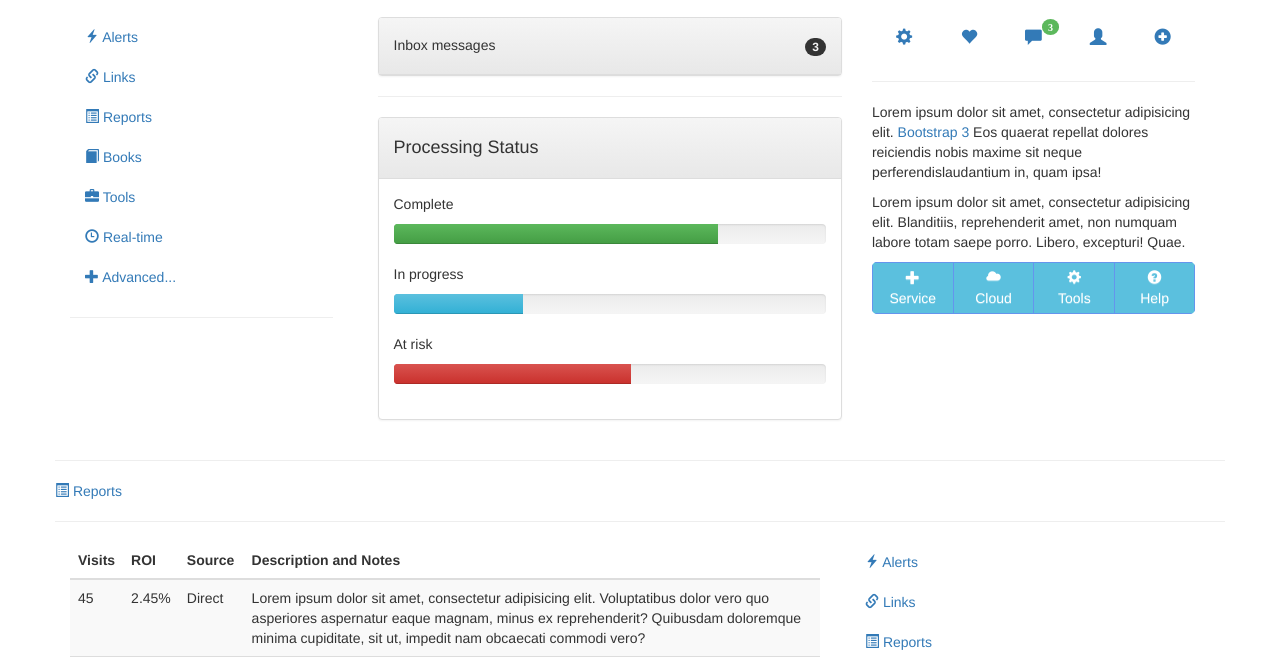
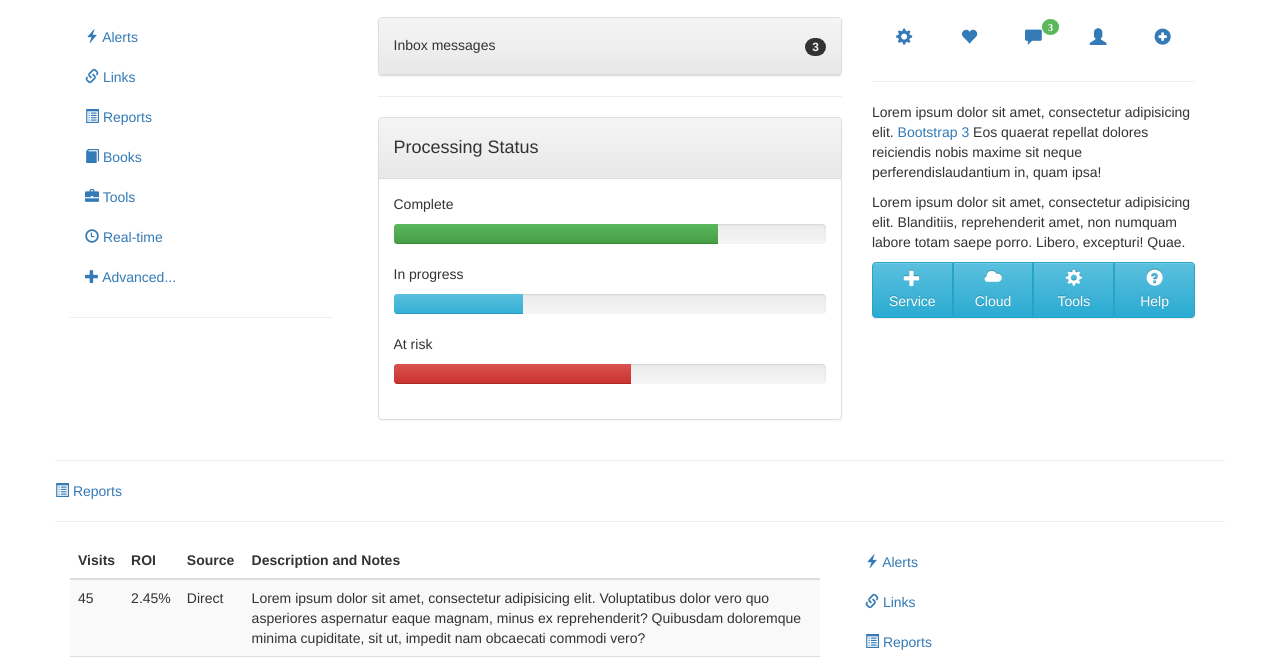
Before and after one commit to dionisnote/bootstrap3Layout, a plain HTML site: page index.html in a window 1280 px wide. Shown: the part 120-787 px from the top of the page. Drawn offline with nearby package versions, Linux system fonts and the light colour scheme.

Commit message:
change action buttons from ul to btn-group

```diff
--- a/css/override.css
+++ b/css/override.css
@@ -19,37 +19,15 @@
     margin: 20px 0;
 }
 
-.nav-custom-blue {
-    width: 100%;
-    border-radius: 5px;
-    overflow: hidden;
-}
-.nav-custom-blue li{
-    width: 25%;
-    text-align: center;
-}
-.nav-custom-blue li a {
-    color: white;
-    background: #5bc0de;
-    border: 1px solid cornflowerblue;
-    border-right: none;
-    padding: 5px 15px;
-}
-.nav-custom-blue li:last-child a {
-    border-right: 1px solid cornflowerblue;
-
-}
-.nav-custom-blue li a:hover, .nav-custom-blue li a:active {
-    background: #5bc0de;
-}
-
-.nav-custom-blue li a span {
-    display: inline-block;
-    width: 100%;
-}
 
 .action-icons {
     font-size: 120%;
+}
+
+.action-btns span{
+    display: block;
+    font-size: 120%;
+    margin-bottom: 5px;
 }
 
 .msg-label {
--- a/index.html
+++ b/index.html
@@ -94,12 +94,21 @@
                     <hr>
                     <p>Lorem ipsum dolor sit amet, consectetur adipisicing elit. <a href="">Bootstrap 3</a> Eos quaerat repellat dolores reiciendis nobis maxime sit neque perferendislaudantium in, quam ipsa!</p>
                     <p>Lorem ipsum dolor sit amet, consectetur adipisicing elit. Blanditiis, reprehenderit amet, non numquam labore totam saepe porro. Libero, excepturi! Quae.</p>
-                    <ul class="nav navbar-nav nav-custom-blue">
-                        <li><a href="#"><span class="glyphicon glyphicon-plus"></span> Service </a></li>
-                        <li><a href="#"><span class="glyphicon glyphicon-cloud"></span>Cloud</a></li>
-                        <li><a href="#"> <span class="glyphicon glyphicon-cog"></span> Tools </a></li>
-                        <li><a href="#"> <span class="glyphicon glyphicon-question-sign"></span> Help </a></li>
-                    </ul>
+
+                    <div class="btn-group btn-group-justified action-btns" role="group" aria-label="...">
+                        <div class="btn-group">
+                            <button class="btn btn-info"><span class="glyphicon glyphicon-plus"></span> Service</button>
+                        </div>
+                        <div class="btn-group">
+                            <button class="btn btn-info"><span class="glyphicon glyphicon-cloud"></span>Cloud</button>
+                        </div>
+                        <div class="btn-group">
+                            <button class="btn btn-info"><span class="glyphicon glyphicon-cog"></span>Tools</button>
+                        </div>
+                        <div class="btn-group">
+                            <button class="btn btn-info"><span class="glyphicon glyphicon-question-sign"></span>Help</button>
+                        </div>
+                    </div>
                 </div>
 
             </div>
```
